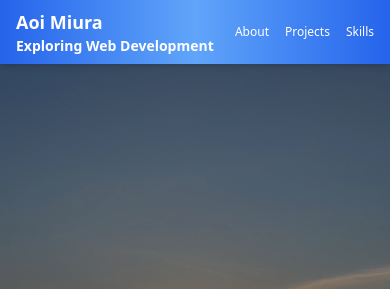
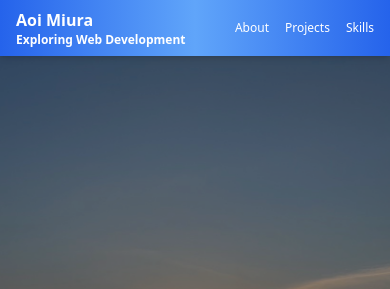
Before and after one commit to Aoi3u/3u-portfolio, a plain HTML site: page index.html in a window 390 px wide. Shown: the top 289 px of the page. Drawn offline with nearby package versions, Linux system fonts and the light colour scheme.

Commit message:
スマホ向けのレスポンシブ対応

```diff
--- a/index.html
+++ b/index.html
@@ -20,10 +20,10 @@
         class="container mx-auto flex justify-between items-center py-2 md:py-2 lg:py-3 px-4 md:px-6 lg:px-10"
       >
         <h1>
-          <section class="text-lg md:text-2xl font-extrabold">
+          <section class="text-base md:text-2xl font-extrabold">
             Aoi Miura
           </section>
-          <section class="text-sm md:text-base font-extrabold">
+          <section class="text-xs md:text-base font-extrabold">
             Exploring Web Development
           </section>
         </h1>
@@ -279,7 +279,7 @@
 
     <!-- フッター -->
     <footer
-      class="bg-gradient-to-r from-blue-600 via-blue-400 to-blue-600 text-white text-center py-3 md:py-4 lg:py-6 dark:bg-gradient-to-r dark:from-slate-900 dark:via-blue-900 dark:to-slate-900"
+      class="bg-gradient-to-r from-blue-600 via-blue-400 to-blue-600 text-white text-center py-4 md:py-4 lg:py-6 dark:bg-gradient-to-r dark:from-slate-900 dark:via-blue-900 dark:to-slate-900"
     >
       <p class="text-xs md:text-sm lg:text-base font-medium">
         &copy; 2025 Aoi Miura.
```
